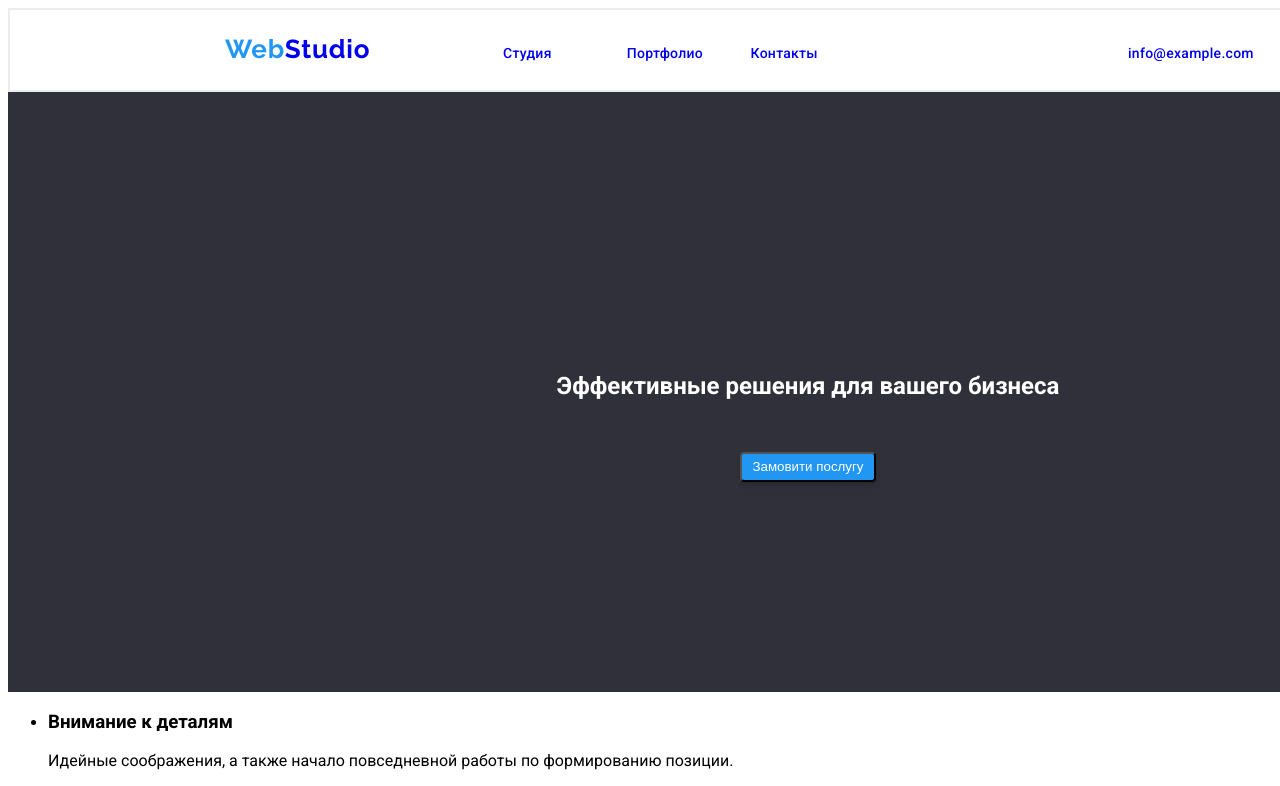
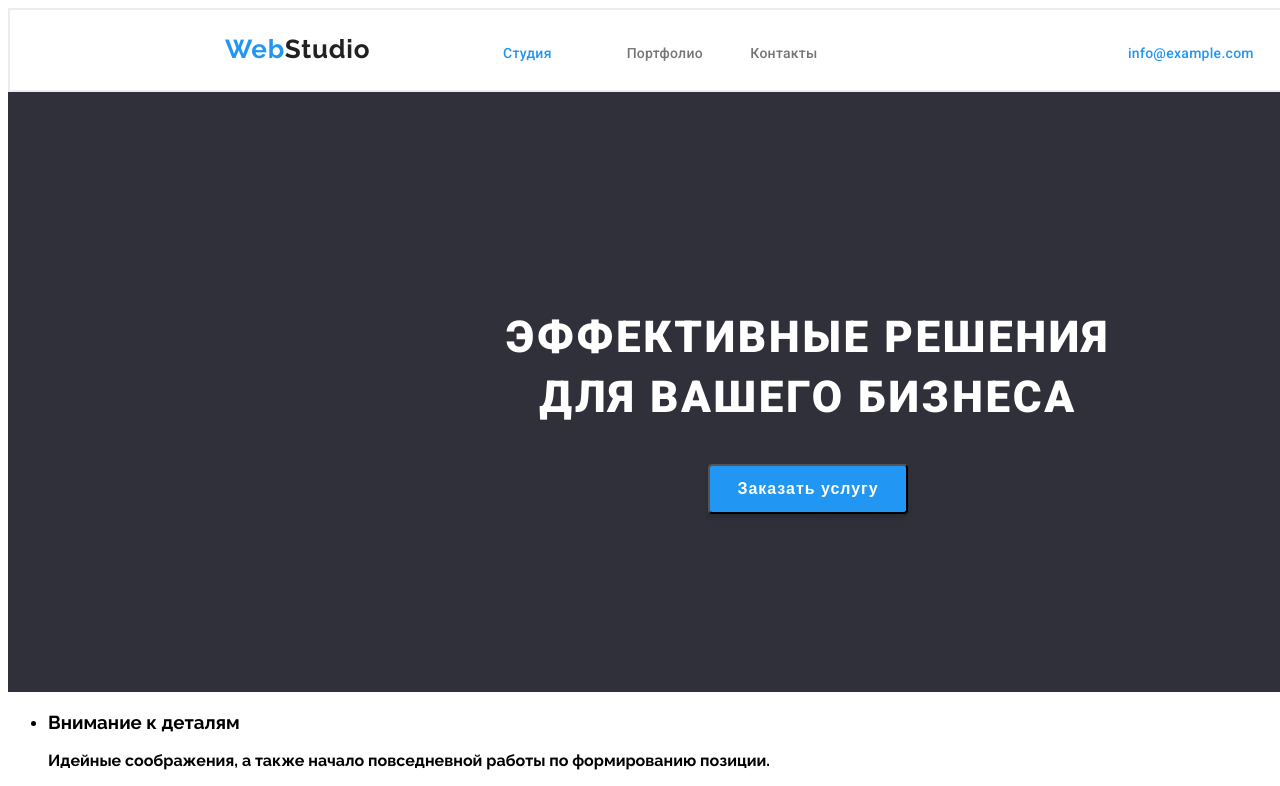
Before and after one commit to YDovzhyk/goit-markup-hw-02, a plain HTML site: page index.html in a window 1280 px wide. Shown: the top 786 px of the page. Drawn offline with Linux system fonts and the light colour scheme.

Commit message:
add new style
add new style

```diff
--- a/css/styles.css
+++ b/css/styles.css
@@ -1,12 +1,17 @@
-@import url('https://fonts.googleapis.com/css2?family=Raleway:wght@700&family=Roboto:ital,wght@0,400;0,500;0,700;0,900;1,400;1,500;1,700;1,900&display=swap');
-
-body {
-    font-family: 'Roboto', sans-serif;
+:root {
+    --additional-color-header: #2196f3;
+    --additional-color-section: #757575;
+    --additional-color-footer: color: rgba(255, 255, 255, 0.6);
 }
 
-.footer {
-    height: 80px;
-    font-family: 'Roboto';
+.page{
+    font-family: 'Raleway';
+}
+
+.addcolor {
+    color: var(--additional-color-header);
+}
+.header {
     font-style: normal;
     font-weight: 500;
     font-size: 14px;
@@ -18,10 +23,9 @@ body {
     padding-left: 0px;
     padding-right: 0px;
 }
+
 .logo {
     position: relative;
-    font-family: 'Raleway';
-    font-style: normal;
     font-weight: 700;
     font-size: 26px;
     line-height: 31px;
@@ -31,10 +35,7 @@ body {
     left: 215px;
     top: 24px;
     text-decoration: none;
-}
-
-.logo > span {
-    color: #2196f3;
+    color: #212121;
 }
 
 .site-nav ul {
@@ -48,50 +49,71 @@ body {
     display: inline-block;
 }
 
-.site-nav a {
+.header-text-decor {
+    height: 16px;
+    font-weight: 500;
+    font-size: 14px;
+    line-height: 16px;
+    letter-spacing: 0.02em;
     text-decoration: none;
+    font-family: 'Roboto';
 }
 
-.footer-contacts{
+.nav-add-text-decor {
+    color: var(--additional-color-header) ;
+}
+.nav-main-text-decor {
+    color: var(--additional-color-section);
+}
+
+.header-contacts{
     position: relative;
     left: 1078px;
     top: -40px;
 }
-.footer-contacts li {
+.header-contacts li {
     width: 200px;
     margin: 0;
     display: inline-block;
-    text-decoration: none;
 }
 
-.footer-contacts a {
-    text-decoration: none;
-}
 
 .first-section {
     width: 1600px;
     height: 600px;
     background: #2F303A;
-    margin-top: -20px;
-    text-align: center;
+    font-family: 'Roboto';
+    display: flex;
+    flex-direction: column;
+    justify-content: center;
+    align-items: center;
 }
 
 .first-section h1 {
     color: white;
-    position: relative;
     width: 696px;
     height: 120px;
-    left: 452px;
-    top: 280px;
+    font-weight: 900;
+    font-size: 44px;
+    line-height: 60px;
+    text-align: center;
+    letter-spacing: 0.06em;
+    text-transform: uppercase;
 }
 
 .first-section button {
-    position: relative;
-    width: 136px;
-    height: 30px;
-    top: 220px;
-    background: #2196f3;
+    width: 200px;
+    height: 50px;
+    font-weight: 700;
+    font-size: 16px;
+    line-height: 30px;
+    letter-spacing: 0.06em;
+    color: #FFFFFF;
+    background: #2196F3;
     box-shadow: 0px 4px 4px rgba(0, 0, 0, 0.15);
     border-radius: 4px;
-    color: #ffffff;
 }
+
+.second-section {
+
+}
--- a/index.html
+++ b/index.html
@@ -6,27 +6,32 @@
     <meta http-equiv="X-UA-Compatible" content="IE=edge">
     <meta name="viewport" content="width=device-width, initial-scale=1.0">
     <link rel="stylesheet" href="./css/styles.css" />
+    <link rel="preconnect" href="https://fonts.googleapis.com">
+    <link rel="preconnect" href="https://fonts.gstatic.com" crossorigin>
+    <link
+        href="https://fonts.googleapis.com/css2?family=Raleway:wght@700&family=Roboto:ital,wght@0,400;0,500;0,700;0,900;1,400;1,500;1,700;1,900&display=swap"
+        rel="stylesheet">
     <title>Studio</title>
 </head>
 
-<body>
+<body class="page">
     <header>
-        <div class="footer">
-            <a class="logo" href="/"><span>Web</span>Studio</a>
+        <div class="header">
+            <a class="logo" href="/"><span class="addcolor">Web</span>Studio</a>
 
             <nav class="site-nav">
                 <ul>
-                    <li><a href="/index.html">Студия</a></li>
-                    <li><a href="/portfolio.html">Портфолио</a></li>
-                    <li><a href="/contact">Контакты</a></li>
+                    <li><a class="header-text-decor nav-add-text-decor" href="/index.html">Студия</a></li>
+                    <li><a class="header-text-decor nav-main-text-decor" href="/portfolio.html">Портфолио</a></li>
+                    <li><a class="header-text-decor nav-main-text-decor" href="/contact">Контакты</a></li>
                 </ul>
             </nav>
-            <ul class="footer-contacts">
+            <ul class="header-contacts">
                 <li>
-                    <a href="info@example.com">info@example.com</a>
+                    <a class="header-text-decor nav-add-text-decor" href="info@example.com">info@example.com</a>
                 </li>
                 <li>
-                    <a href="tel:+380991111111">+38 099 111 11 11</a>
+                    <a class="header-text-decor nav-main-text-decor" href="tel:+380991111111">+38 099 111 11 11</a>
                 </li>
             </ul>
         </div>
@@ -35,7 +40,7 @@
     <main>
         <section class="first-section">
             <h1>Эффективные решения для вашего бизнеса</h1>
-            <button type="button">Замовити послугу</button>
+            <button type="button">Заказать услугу</button>
         </section>
 
         <section>
@@ -47,12 +52,12 @@
                     </p>
                 </li>
 
-                <Li>
+                <li>
                     <h3>Пунктуальность</h3>
                     <p>
                         Задача организации, в особенности же рамки и место обучения кадров влечет за собой.
                     </p>
-                </Li>
+                </li>
 
                 <li>
                     <h3>Планирование</h3>
```
